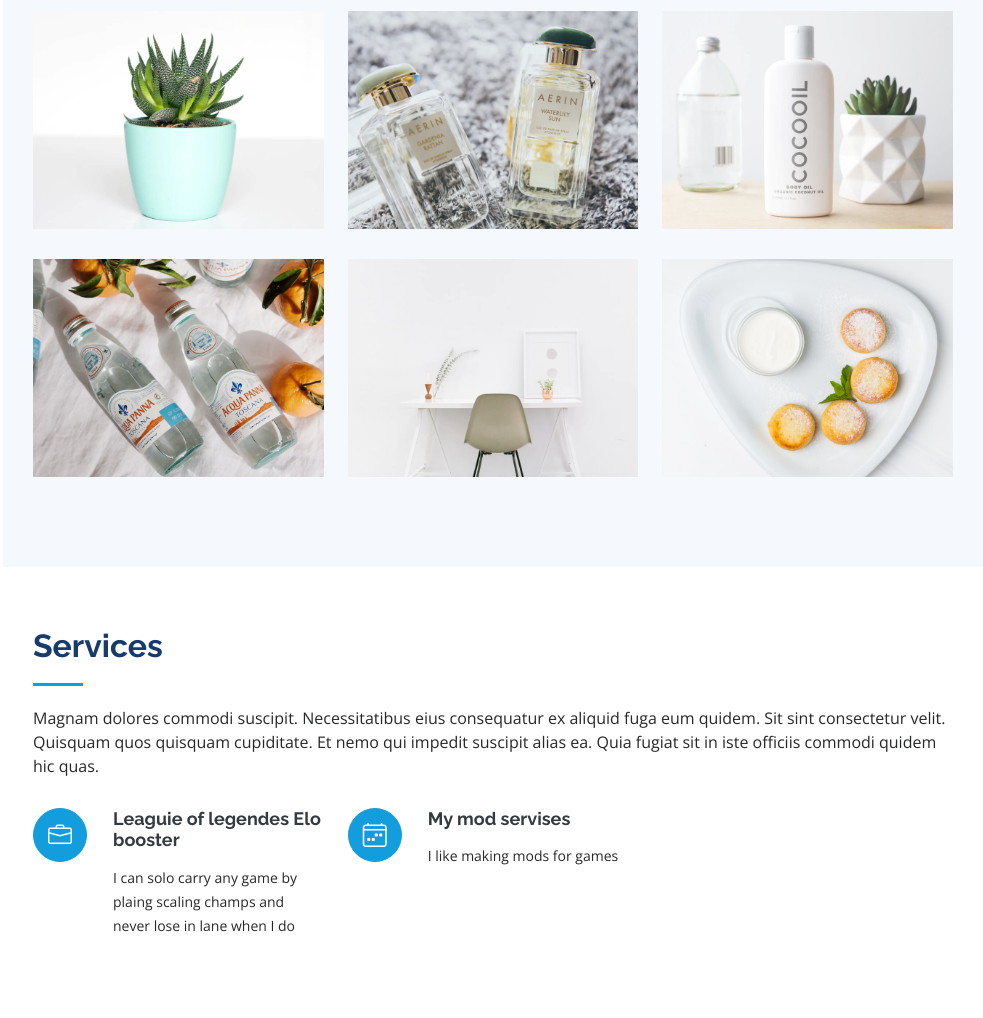
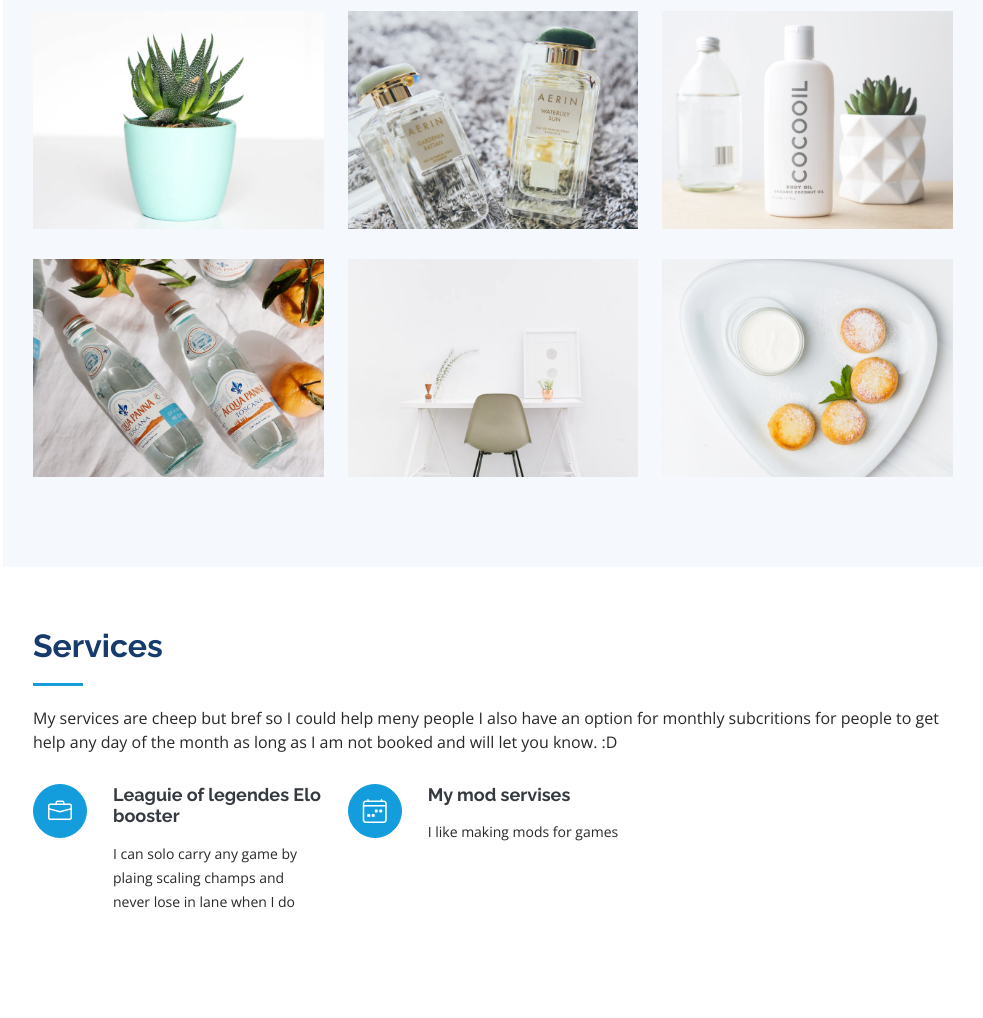
Before and after one commit to magboss2/1101-final-project, a Flask app: page / in a window 1280 px wide. Shown: the part 3467-4485 px from the top of the page, without its empty margins (297-1280 px from the left). Run offline with Flask 3, Linux system fonts and the light colour scheme; some libraries are stand-ins or nearby versions.

Commit message:
modified:   templates/index.html

```diff
--- a/templates/index.html
+++ b/templates/index.html
@@ -359,7 +359,7 @@
 
         <div class="section-title">
           <h2>Services</h2>
-          <p>Magnam dolores commodi suscipit. Necessitatibus eius consequatur ex aliquid fuga eum quidem. Sit sint consectetur velit. Quisquam quos quisquam cupiditate. Et nemo qui impedit suscipit alias ea. Quia fugiat sit in iste officiis commodi quidem hic quas.</p>
+          <p>My services are cheep but bref so I could help meny people I also have an option for monthly subcritions for people to get help any day of the month as long as I am not booked and will let you know. :D</p>
         </div>
 
         <div class="row">
```
